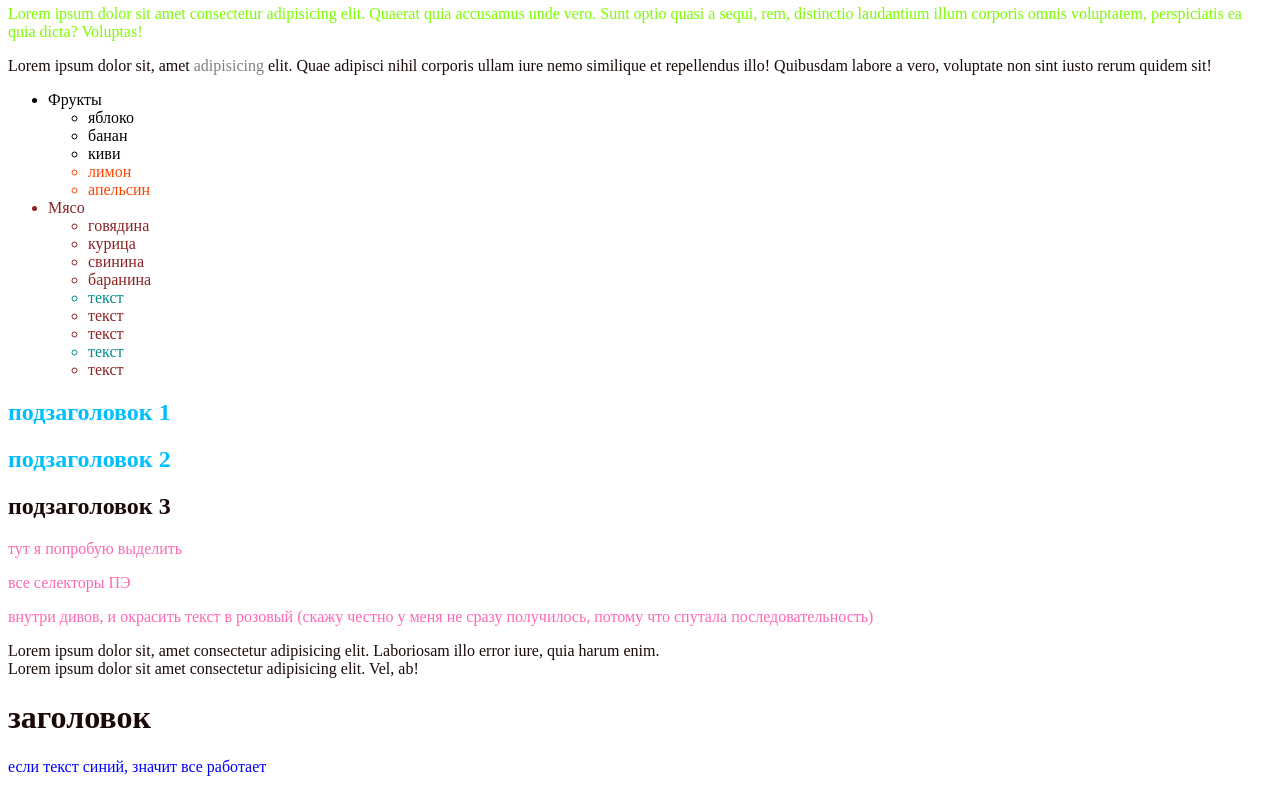
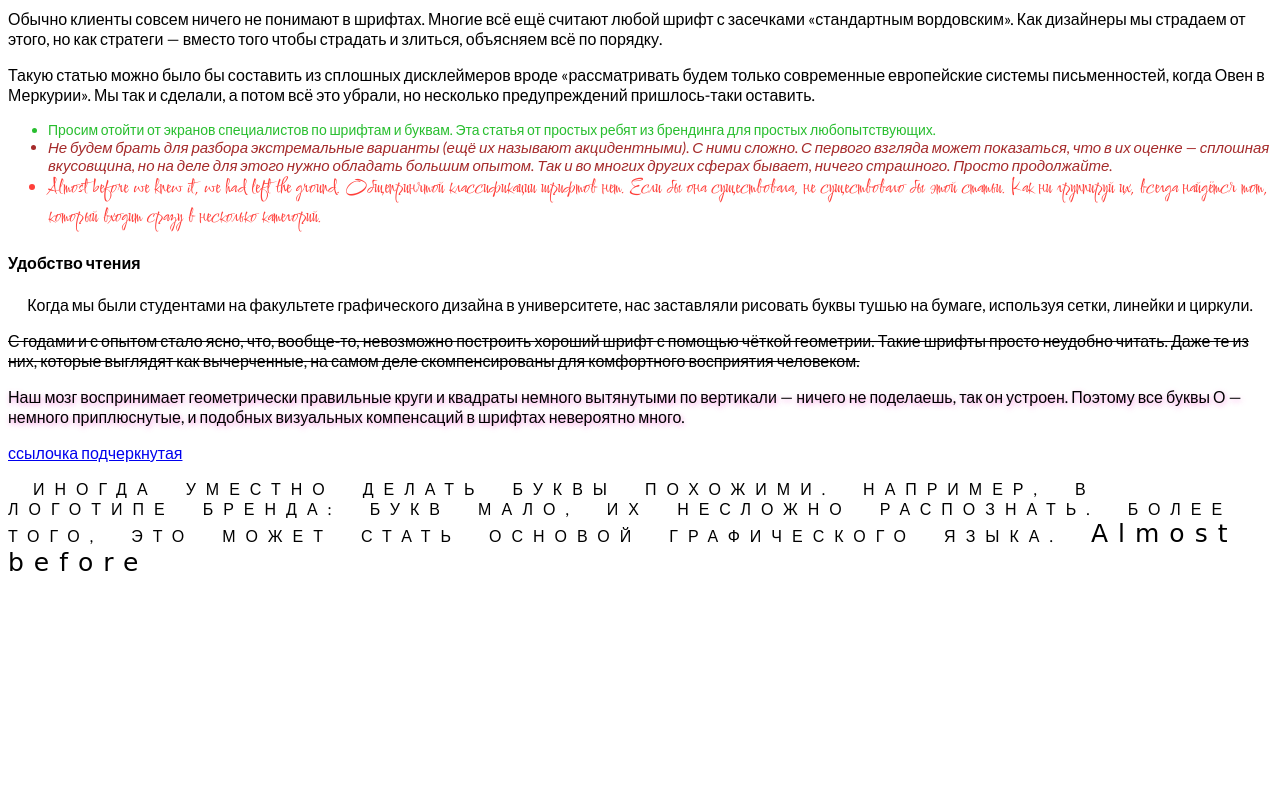
Before and after one commit to cinemaxa/lesson_3, a plain HTML site: page index.html in a window 1280 px wide. Shown: the part 81-870 px from the top of the page. After the commit the page ends 800 px from the top, so only its background shows below. Drawn offline with Linux system fonts and the light colour scheme; a web font is replaced by a local one.

Commit message:
урок 4

```diff
--- a/css/null.css
+++ b/css/null.css
@@ -26,3 +26,7 @@ h6 {
 img {
   vertical-align: top;
 }
+body,
+html {
+  height: 100%;
+}
--- a/css/style.css
+++ b/css/style.css
@@ -1,44 +1,80 @@
-div {
-  color: rgb(27, 9, 9);
+/* &display=swap" */
+/* @import "null.css"; */
+@import url("https://fonts.googleapis.com/css2?family=Lato:ital,wght@0,400;0,700;0,900;1,400&family=Open+Sans:wght@400;700&display=swap");
+@import url("https://fonts.googleapis.com/css2?family=Comforter&family=Lato:ital,wght@0,400;0,700;0,900;1,400&family=Open+Sans:wght@400;700&display=swap");
+@font-face {
+  font-family: CircularStd;
+  src: url("../fons/CircularStd-Book.woff2") format("woof2"),
+    url("../fons/CircularStd-Book.woff") format("woof");
+
+  font-weight: 400;
+  font-style: normal;
+  font-display: swap;
 }
-.food__list {
-  color: black;
+@font-face {
+  font-family: CircularStd;
+  src: url("../fons/CircularStd-Bold.woff2") format("woof2"),
+    url("../fons/CircularStd-Bold.woff") format("woof");
+
+  font-weight: 700;
+  font-style: normal;
+  font-display: swap;
 }
-[class*="__citra"] {
-  color: orangered;
+@font-face {
+  font-family: CircularStd;
+  src: url("../fons/CircularStd-Black.woff2") format("woof2"),
+    url("../fons/CircularStd-Black.woff") format("woof");
+
+  font-weight: 900;
+  font-style: normal;
+  font-display: swap;
 }
-[class*="meat"] {
-  color: rgb(139, 35, 35);
+/* свойство шрифта
+font-family устанавливает семейство шрифта */
+body {
+  font-family: "Lato", sans-serif;
 }
-
-.green__p {
-  color: lawngreen;
+.title {
+  font-family: "CircularStd", sans-serif;
+  font-size: 36px;
 }
-.color.blue {
-  color: lightseagreen;
+.item {
+  color: rgb(40, 190, 47);
+  font-size: 14px;
 }
-.text span {
-  color: salmon;
+.item-two {
+  color: brown;
+  font-size: 15px;
+  font-style: italic;
 }
-.text__text,
-.text__t {
-  color: darkcyan;
+.iten__tri {
+  font-family: "Comforter", cursive;
+  font-size: 20px;
+  color: #ff3f3a;
 }
-.section > h2 {
-  color: deepskyblue;
+.text__section__one {
+  text-align: center;
 }
-#one {
-  color: gray;
+.text__section__two {
+  text-decoration: line-through;
 }
-div p {
-  color: hotpink;
+.text__section__three {
+  text-shadow: 1px 2px 5px rgba(247, 109, 217, 0.74);
 }
-h1 + p {
-  color: blue;
+.link {
+  text-decoration: underline;
 }
-.black {
-  color: black;
+.section__two {
+  text-indent: 25px;
+  letter-spacing: 10px;
+  word-spacing: 15px;
 }
-p ~ h3 {
-  color: gold;
+.section__two-text {
+  text-transform: uppercase;
 }
+.span__text {
+  font-family: "Neonderthaw", cursive;
+  text-transform: none;
+  font-size: 25px;
+  line-height: 1, 2;
+}
--- a/index.html
+++ b/index.html
@@ -4,98 +4,78 @@
     <meta charset="UTF-8" />
     <meta http-equiv="X-UA-Compatible" content="IE=edge" />
     <meta name="viewport" content="width=device-width, initial-scale=1.0" />
-    <!-- <link rel="stylesheet" href="css/null.css" /> -->
-    <!-- обнуление не хочу пока использовать -->
     <link rel="stylesheet" href="css/style.css" />
-    <title>третий урок</title>
+    <link rel="preconnect" href="https://fonts.googleapis.com" />
+    <link rel="preconnect" href="https://fonts.gstatic.com" crossorigin />
+    <link
+      href="https://fonts.googleapis.com/css2?family=Neonderthaw&display=swap"
+      rel="stylesheet"
+    />
+    <title>четвертый урок</title>
   </head>
   <body>
-    <div class="red__div">
-      <p class="text" style="color: rgba(231, 54, 202, 0.575)">
-        Lorem ipsum, dolor sit amet consectetur adipisicing elit. Officiis
-        laboriosam nemo, aut,
-        <span class="color blue">tempora sint odit</span>tempora sint odit, vero
-        voluptas velit eligendi et odio voluptates eos excepturi dolorem
-        <span class="violet">eveniet suscipit</span> saepe ipsam soluta?Lorem
-        ipsum dolor sit amet consectetur, adipisicing elit. Expedita saepe
-        perferendis porro voluptate, in quia <span>tenetur modi sed</span> culpa
-        nulla minima. Blanditiis, earum et. Temporibus facere iste quam sequi.
-        Ipsam.
+    <h1 class="title">В двух словах о шрифтах, часть первая. part one</h1>
+    <p class="text">
+      Обычно клиенты совсем ничего не понимают в шрифтах. Многие всё ещё считают
+      любой шрифт с засечками «стандартным вордовским». Как дизайнеры мы
+      страдаем от этого, но как стратеги — вместо того чтобы страдать и злиться,
+      объясняем всё по порядку.
+    </p>
+    <div class="text-and-li">
+      <p>
+        Такую статью можно было бы составить из сплошных дисклеймеров вроде
+        «рассматривать будем только современные европейские системы
+        письменностей, когда Овен в Меркурии». Мы так и сделали, а потом всё это
+        убрали, но несколько предупреждений пришлось-таки оставить.
       </p>
-      <p class="green__p big__size">
-        Lorem ipsum dolor sit amet consectetur adipisicing elit. Quaerat quia
-        accusamus unde vero. Sunt optio quasi a sequi, rem, distinctio
-        laudantium illum corporis omnis voluptatem, perspiciatis ea quia dicta?
-        Voluptas!
-      </p>
-      Lorem ipsum dolor sit, amet <span id="one">adipisicing</span> elit. Quae
-      adipisci nihil corporis ullam iure nemo similique et repellendus illo!
-      Quibusdam labore a vero, voluptate non sint iusto rerum quidem sit!
-    </div>
-    <div class="food__list">
-      <ul class="list">
-        <li class="eat">
-          Фрукты
-          <ul>
-            <li class="food__fruit">яблоко</li>
-            <li class="food__fruit">банан</li>
-            <li class="food__berry">киви</li>
-            <li class="food__citra">лимон</li>
-            <li class="food__citra">апельсин</li>
-          </ul>
+      <ul>
+        <li class="item">
+          Просим отойти от экранов специалистов по шрифтам и буквам. Эта статья
+          от простых ребят из брендинга для простых любопытствующих.
         </li>
-        <li class="meat">
-          Мясо
-          <ul>
-            <li class="meat__list">говядина</li>
-            <li class="meat__list">курица</li>
-            <li class="meat__list">свинина</li>
-            <li class="meat__list">баранина</li>
-          </ul>
-          <ul>
-            <li class="text__text">текст</li>
-            <li>текст</li>
-            <li>текст</li>
-            <li class="text__t">текст</li>
-            <li>текст</li>
-          </ul>
+        <li class="item-two">
+          Не будем брать для разбора экстремальные варианты (ещё их называют
+          акцидентными). С ними сложно. С первого взгляда может показаться, что
+          в их оценке — сплошная вкусовщина, но на деле для этого нужно обладать
+          большим опытом. Так и во многих других сферах бывает, ничего
+          страшного. Просто продолжайте.
+        </li>
+        <li class="iten__tri">
+          Almost before we knew it, we had left the ground. Общепринятой
+          классификации шрифтов нет. Если бы она существовала, не существовало
+          бы этой статьи. Как ни группируй их, всегда найдётся тот, который
+          входит сразу в несколько категорий.
         </li>
       </ul>
     </div>
     <div class="section">
-      <h2>подзаголовок 1</h2>
-      <!-- голубеньким окрасился подзаголовок 1 и 2 потому что первый вид вложенности -->
-      <h2>подзаголовок 2</h2>
-      <div>
-        <h2>подзаголовок 3</h2>
-        <p>тут я попробую выделить</p>
-        <p>все селекторы ПЭ</p>
-        <p>
-          внутри дивов, и окрасить текст в розовый (скажу честно у меня не сразу
-          получилось, потому что спутала последовательность)
-        </p>
-      </div>
-      <div class="section">
-        Lorem ipsum dolor sit, amet consectetur adipisicing elit. Laboriosam
-        illo error iure, quia harum enim.
-      </div>
-      <div class="section">
-        Lorem ipsum dolor sit amet consectetur adipisicing elit. Vel, ab!
-      </div>
+      <h4 class="title__section">Удобство чтения</h4>
+      <p class="text__section__one">
+        Когда мы были студентами на факультете графического дизайна в
+        университете, нас заставляли рисовать буквы тушью на бумаге, используя
+        сетки, линейки и циркули.
+      </p>
+      <p class="text__section__two">
+        С годами и с опытом стало ясно, что, вообще-то, невозможно построить
+        хороший шрифт с помощью чёткой геометрии. Такие шрифты просто неудобно
+        читать. Даже те из них, которые выглядят как вычерченные, на самом деле
+        скомпенсированы для комфортного восприятия человеком.
+      </p>
+      <p class="text__section__three">
+        Наш мозг воспринимает геометрически правильные круги и квадраты немного
+        вытянутыми по вертикали — ничего не поделаешь, так он устроен. Поэтому
+        все буквы О — немного приплюснутые, и подобных визуальных компенсаций в
+        шрифтах невероятно много.
+      </p>
+      <a class="link" href="#">ссылочка подчеркнутая</a>
     </div>
     <div class="section__two">
-      <h1>заголовок</h1>
-      <p>если текст синий, значит все работает</p>
-      <p>текст цвета див</p>
-      <h3>подподзаголовок цвет золотой</h3>
-      <p>текст цвета див</p>
-      <p>текст цвета див</p>
-      <h3>подподзаголовок цвет золотой</h3>
-      <div class="black">
-        черный текст
-        <span>я спан</span>
-        <h3>подподзаголовок цвет НЕ золотой</h3>
-      </div>
+      <p class="section__two-text">
+        Иногда уместно делать буквы похожими. Например, в логотипе бренда: букв
+        мало, их несложно распознать. Более того, это может стать основой
+        графического языка.
+        <span class="span__text">Almost before</span>
+      </p>
     </div>
   </body>
 </html>
```
Also changed, not shown: fons/CircularStd-Black.woff (added), fons/CircularStd-Black.woff2 (added), fons/CircularStd-Bold.woff (added), fons/CircularStd-Bold.woff2 (added), fons/CircularStd-Book.woff (added), fons/CircularStd-Book.woff2 (added).
